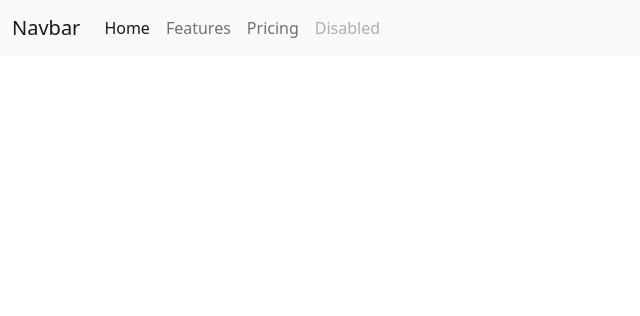
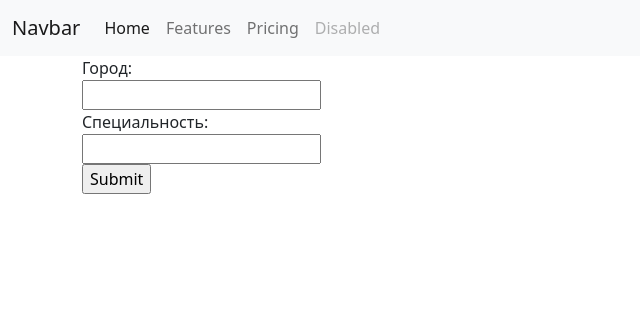
Before and after one commit to facetable-lab/WorkS, a Django app: page /home/ in a window 1280 px wide. Shown: the top 316 px of the page, without its empty margins (0-640 px from the left). Run offline with Django 4.2, Linux system fonts and the light colour scheme; data that the repository does not hold is empty.

Commit message:
Добавил форму для поиска по городу и специальности

```diff
--- a/src/works_core/templates/works_core/home.html
+++ b/src/works_core/templates/works_core/home.html
@@ -19,4 +19,13 @@
 
 {% endfor %}
 
+<form method="GET" action="">
+    <label>Город: </label><br>
+    <input type="text" name="city"><br>
+
+    <label>Специальность: </label><br>
+    <input type="text" name="language"><br>
+    <input type="submit" value="Submit">
+</form>
+
 {% endblock %}
```
